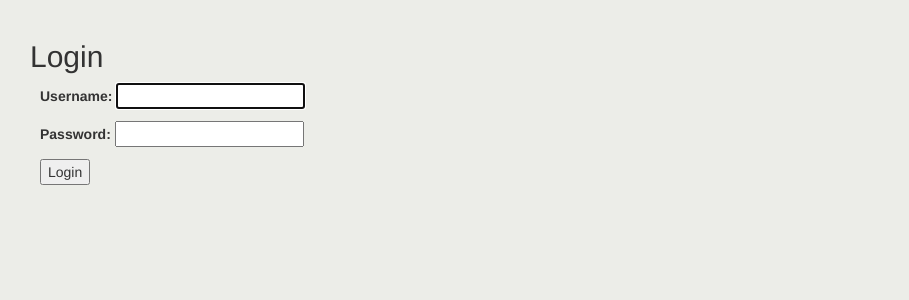
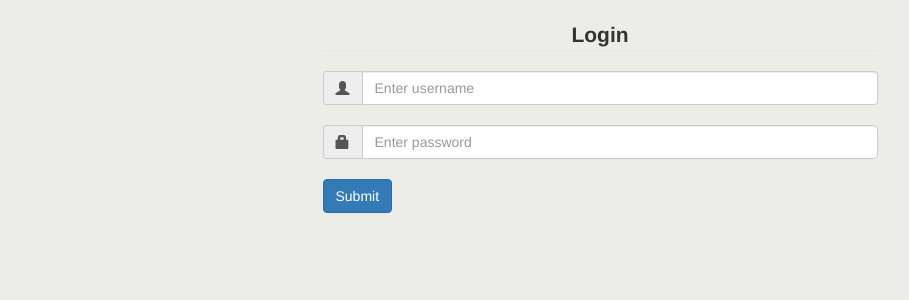
Before and after one commit to subinspathilettu/HomeMadeCake, a Django app: page /login/ in a window 1280 px wide. Shown: the part 52-352 px from the top of the page, without its empty margins (40-949 px from the left). Run offline with Django 3.2, Linux system fonts and the light colour scheme; some libraries are stand-ins or nearby versions.

Commit message:
Updated login form

```diff
--- a/blog/templates/blog/base.html
+++ b/blog/templates/blog/base.html
@@ -14,7 +14,6 @@
     float: left;
     width: 300px;
     height: 400px;
-    margin: 1%;
     max-width: 100%;
     border-color: #CACACA;
     overflow: hidden;
--- a/blog/templates/registration/login.html
+++ b/blog/templates/registration/login.html
@@ -1,12 +1,34 @@
 {% extends 'blog/base.html' %}
 
 {% block title %}Login{% endblock %}
+{% block content %}
 
-{% block content %}
-  <h2>Login</h2>
-  <form method="post" style="margin: 10px">
-    {% csrf_token %}
-    {{ form.as_p }}
-    <button type="submit">Login</button>
-  </form>
+{% if error %}
+<div class="alert alert-danger">
+	<button type="button" class="close" data-dismiss="alert" aria-hidden="true">&times;</button>
+	<strong> Invalid username or password. Please try again...</strong>
+</div>
+{% endif %}
+<div class="row">
+	<div class="col-xs-3 col-sm-3 col-md-3 col-lg-3">
+	</div>
+	<div class="col-md-6">
+		<form action="" method="POST" role="form">
+			{% csrf_token %}
+			<legend align=center><b>Login</b></legend>
+
+			<div class="input-group">
+    				<span class="input-group-addon"><i class="glyphicon glyphicon-user"></i></span>
+    				<input type="text" class="form-control" name="username" placeholder="Enter username">
+  			</div>
+  			<BR>
+  			<div class="input-group">
+    				<span class="input-group-addon"><i class="glyphicon glyphicon-lock"></i></span>
+    				<input type="password" class="form-control" name="password" placeholder="Enter password">
+  			</div>
+  			<BR>
+			<button type="submit" class="btn btn-primary">Submit</button>
+		</form>
+	</div>
+</div>
 {% endblock %}
--- a/blog/urls.py
+++ b/blog/urls.py
@@ -8,7 +8,7 @@ urlpatterns = [
     url(r'^$', views.post_list, name='post_list'),
     url(r'^cake/(?P<pk>\d+)/$', views.cake_details, name='cake_details'),
     url(r'^cake/new/$', views.cake_new, name='cake_new'),
-    url(r'^login/$', auth_views.login, name='login'),
+    url(r'^login/$', views.vendor_login, name='login'),
     url(r'^logout/$', auth_views.logout, name='logout'),
     url(r'^register/$', views.register, name='register'),
     url(r'^accounts/profile/$',  views.profile, name='profile'),
--- a/blog/views.py
+++ b/blog/views.py
@@ -3,6 +3,7 @@ from .models import Cake
 from django.contrib.auth.models import User
 from .forms import CakeForm, RegisterForm
 from django.core.files.uploadedfile import SimpleUploadedFile
+from django.contrib.auth import authenticate, login
 
 def post_list(request):
     cakes = Cake.objects.all()
@@ -45,3 +46,16 @@ def register(request):
     else:
         registerForm = RegisterForm()
     return render(request, 'blog/register.html', {'form': registerForm})
+
+def vendor_login(request):
+    if request.method == "POST":
+        username = request.POST.get("username", "")
+        password = request.POST.get("password", "")
+        user = authenticate(username=username, password=password)
+        if user is not None:
+            login(request, user)
+            return profile(request)
+        else:
+            return render(request, 'registration/login.html', {'error':'error occured'})
+    else:
+        return render(request, 'registration/login.html', {})
```
